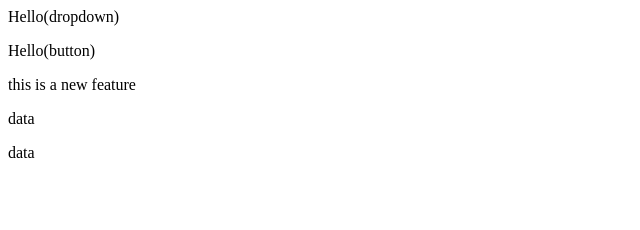
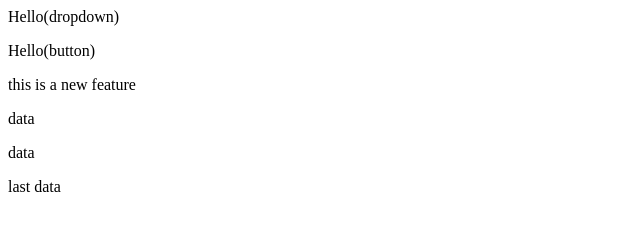
Before and after one commit to Ayushv371/Learning-Git, a plain HTML site: page index.html in a window 1280 px wide. Shown: the full height of the page, 0-640 px from the left. Drawn offline with Linux system fonts and the light colour scheme.

Commit message:
Update index.html

```diff
--- a/index.html
+++ b/index.html
@@ -3,3 +3,4 @@
 <p>this is a new feature</p>
 <p>data</p>
 <p>data</p>
+last data
```
